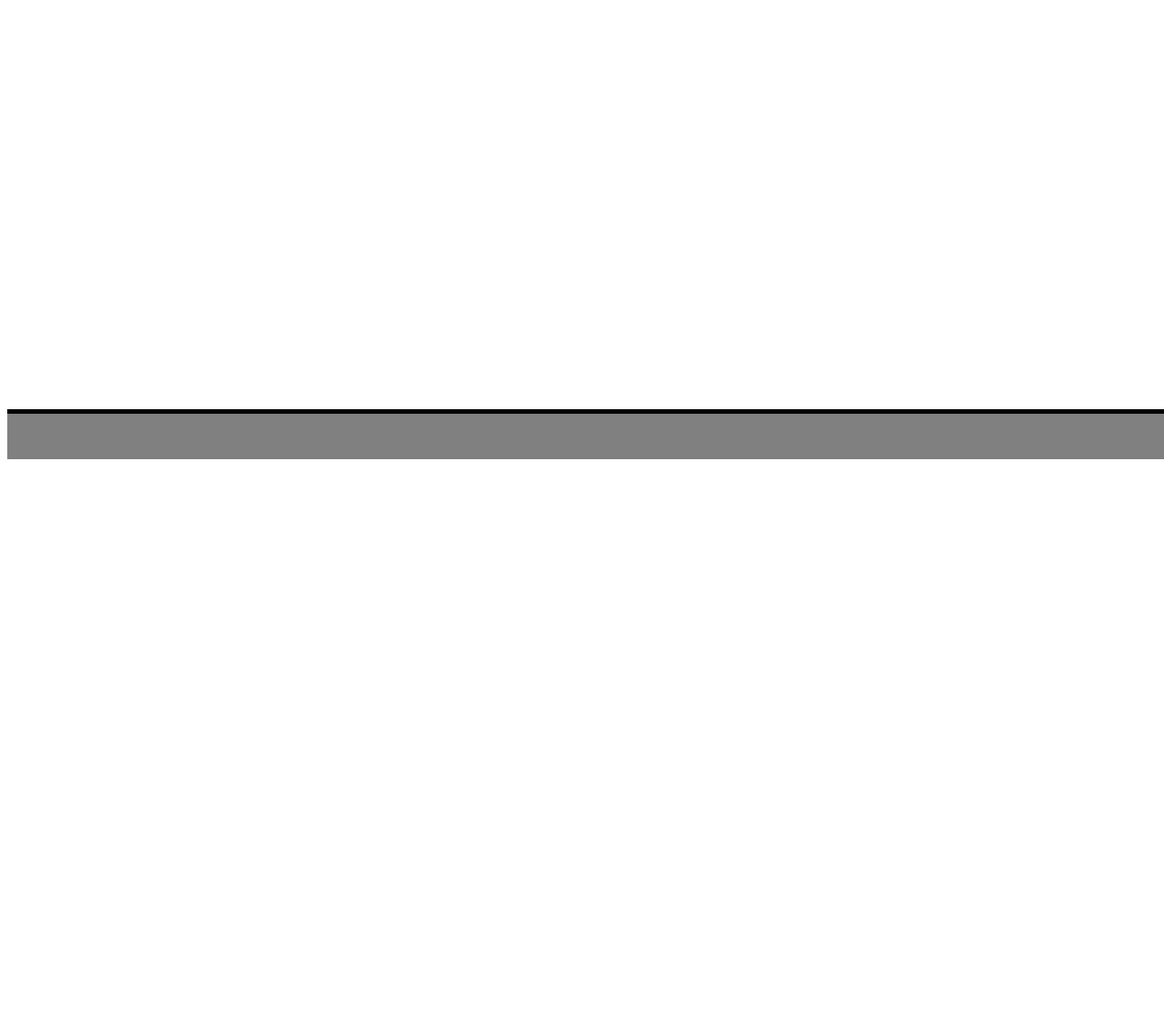
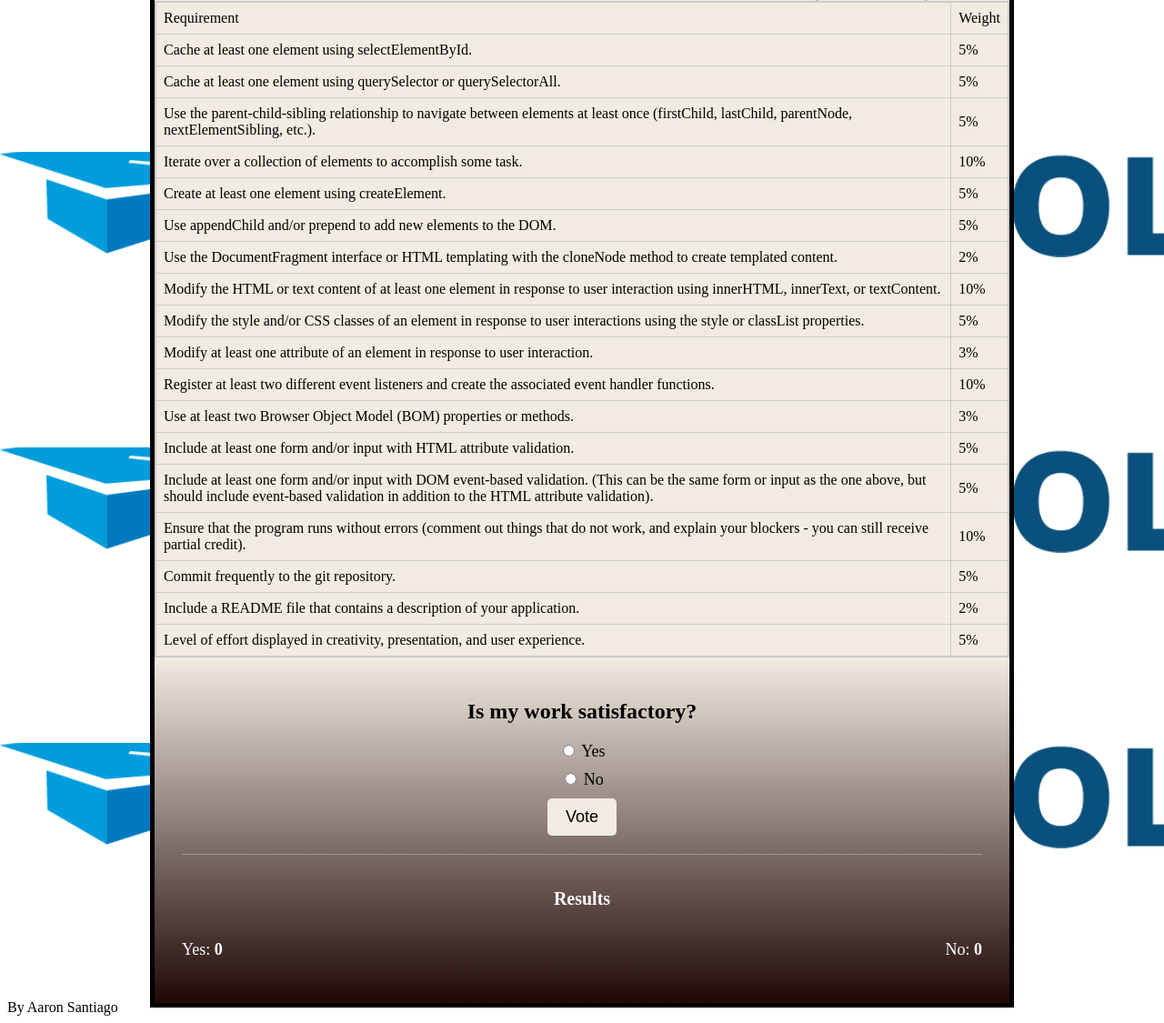
Before and after one commit to aSantia727/CapStone-2024-RTT-119-, a plain HTML site: page index.html in a window 1280 px wide. Shown: the part 588-1713 px from the top of the page at 91% size. Before the commit the page ends 1101 px from the top, so only its background shows below. Drawn offline with Linux system fonts and the light colour scheme.

Commit message:
push number 1 million

```diff
--- a/index.html
+++ b/index.html
@@ -4,24 +4,61 @@
     <meta charset="UTF-8">
     <meta name="viewport" content="width=device-width, initial-scale=1.0">
     <link rel="stylesheet" href="styles.css">
-    <title>Document</title>
+    <title>SBA-316</title>
 </head>
+<!-- HTML for header/body test/table begin-->
 <body>
-    <div id="main">
-        <div id="navBar">
-            <a href="">Home</a>
-            <a href="">Time Line</a>
-            <div id="logo"></div>
-            <a href="">History</a>
-            <a href="">Contact Us</a>
-        </div>
-        <div id="mid">
+    <div id="wrap">
+      <div id="header">
+        <h1>"SBA-316"</h1>
+      </div>
+      <div class="whatMustBeDone"> </div>
+      <table id="tableContainer"></table>
+<!-- HTML for header/body text/table end -->
+<!-- HTML for footer/poll begin -->
+      <div id="footer">
 
-        </div>
-        <div id="footer">
-
-        </div>
+        <div class="container">
+          <h1 class="poll-question">
+            Is my work satisfactory?
+          </h1>
+          <form id="question" class="question">
+              <label>
+                  <input type="radio" name="vote" value="yes"> Yes
+              </label>
+              <label>
+                  <input type="radio" name="vote" value="no"> No
+              </label>
+              <button type="submit"
+                      class="vote-button">
+                Vote
+              </button>
+          </form>
+          <div id="results" class="results">
+              <h2 class="results-title">
+                Results
+              </h2>
+              <div class="results-count">
+                  <p>Yes:
+                    <span id="yes-count"
+                          class="count">0
+                    </span>
+                  </p>
+                  <p>No:
+                    <span id="no-count"
+                               class="count">0
+                    </span>
+                  </p>
+              </div>
+          </div>
+      </div>
+      </div>
+<!-- HTML for footer/poll end -->
     </div>
-</body>
-<script> src = main.js </script>
+    <div id="ByAaronSantiago"> </div>
+  </body>
+<!-- JS is sorced into HTML -->
+<script src="main.js">
+</script>
 </html>
+<!-- END OF LINE -->
--- a/main.js
+++ b/main.js
@@ -0,0 +1,124 @@
+
+// const wrapSetting = document.getElementById("wrap");
+// wrapSetting.style.width = "940px";
+// wrapSetting.style.height = "auto";
+// wrapSetting.style.border = "5px solid black"
+// wrapSetting.style.marginLeft = "auto";
+// wrapSetting.style.marginRight = "auto";
+// wrapSetting.style.marginTop = "-9px";
+// wrapSetting.style.backgroundColor = "#F1EBE1";
+
+//  CSS styling through DOM for wrap (body) of page
+const wrapSetting = document.getElementById("wrap");
+wrapSetting.style.cssText = `
+  width: 940px;
+  height: auto;
+  border: 5px solid black;
+  margin: auto auto -9px;
+  background-color: #F1EBE1;
+`;
+
+console.log(wrapSetting.outerHTML);
+
+// const headerDiv = document.querySelector("#header");
+// headerDiv.className= "headerFont";
+// headerDiv.style.border = "1px solid #D3D3D3";
+// headerDiv.style.height = "200px";
+// headerDiv.textContent = ("SBA-316");
+
+//  CSS styling for header segment through DOM
+const headerDiv = document.querySelector("#header");
+headerDiv.classList.add("headerFont");
+headerDiv.style.cssText = `
+  border: 1px solid #D3D3D3;
+  height: 200px;
+`;
+headerDiv.textContent = "SBA-316";
+
+// Body text input through DOM / parent-child relationship used
+const oldestChild = document.querySelector(".whatMustBeDone")
+oldestChild.textContent=
+("This assessment measures your understanding of the Document Object Model (DOM) and your capability to implement its features in a practical manner. You have creative freedom in the topic, material, and purpose of the web application you will be developing, so have fun with it! However, remember to plan the scope of your project to the timeline you have been given.  This assessment has a total duration of two (2) days. This is a take-home assessment. You have two total days (including weekends and holidays) to work on this assessment. This assessment will be due at 5:00pm on the second day after it is assigned. Your instructor may provide you with class time to work on the assessment, schedule permitting.");
+
+// Attaching CSS styling to text above
+oldestChild.className= "basicFont";
+//const bodyOfText = document.getElementsByClassName("whatMustBeDone");
+
+//  table included...
+function tableGrade(data) {
+    const table = document.createElement('table');
+
+    for (let rowData of data) {
+      const row = document.createElement('tr');
+      for (let cellData of rowData) {
+        const cell = document.createElement('td');
+        cell.textContent = cellData;
+        row.appendChild(cell);
+      }
+      table.appendChild(row);
+    }
+
+    document.getElementById('tableContainer').appendChild(table);
+  }
+
+  //  data input into table above...
+  const tableData = [
+    ['Requirement', 'Weight'],
+    ['Cache at least one element using selectElementById.', '5%'],
+    ['Cache at least one element using querySelector or querySelectorAll.', '5%'],
+    ['Use the parent-child-sibling relationship to navigate between elements at least once (firstChild, lastChild, parentNode, nextElementSibling, etc.).', '5%'],
+    ['Iterate over a collection of elements to accomplish some task.', '10%'],
+    ['Create at least one element using createElement.', '5%'],
+    ['Use appendChild and/or prepend to add new elements to the DOM.', '5%'],
+    ['Use the DocumentFragment interface or HTML templating with the cloneNode method to create templated content.', '2%'],
+    ['Modify the HTML or text content of at least one element in response to user interaction using innerHTML, innerText, or textContent.', '10%'],
+    ['Modify the style and/or CSS classes of an element in response to user interactions using the style or classList properties.', '5%'],
+    ['Modify at least one attribute of an element in response to user interaction.', '3%'],
+    ['Register at least two different event listeners and create the associated event handler functions.', '10%'],
+    ['Use at least two Browser Object Model (BOM) properties or methods.', '3%'],
+    ['Include at least one form and/or input with HTML attribute validation.', '5%'],
+    ['Include at least one form and/or input with DOM event-based validation. (This can be the same form or input as the one above, but should include event-based validation in addition to the HTML attribute validation).', '5%'],
+    ['Ensure that the program runs without errors (comment out things that do not work, and explain your blockers - you can still receive partial credit).', '10%'],
+    ['Commit frequently to the git repository.', '5%'],
+    ['Include a README file that contains a description of your application.', '2%'],
+    ['Level of effort displayed in creativity, presentation, and user experience.',  '5%']
+  ];
+
+  console.log(tableGrade(tableData));
+
+  //  interactive voting section...
+  document.addEventListener("DOMContentLoaded", function () {
+    const pollForm = document.getElementById("question");
+    const yesCount = document.getElementById("yes-count");
+    const noCount = document.getElementById("no-count");
+    let yesVotes = 0;
+    let noVotes = 0;
+
+    pollForm.addEventListener("submit", function (e) {
+
+        e.preventDefault();
+        const formData = new FormData(pollForm);
+        const userVote = formData.get("vote");
+
+        if (userVote === "yes") {
+            yesVotes++;
+        } else if (userVote === "no") {
+            noVotes++;
+        }
+        updateResults();
+    });
+
+    function updateResults() {
+        yesCount.textContent = yesVotes;
+        noCount.textContent = noVotes;
+    }
+
+  })
+  const fragment = document.createElement('template');
+fragment.innerHTML = 'By Aaron Santiago';
+
+const clonedFragment = fragment.content.cloneNode(true);
+
+const byAaronSantiagoElement = document.getElementById('ByAaronSantiago');
+byAaronSantiagoElement.appendChild(clonedFragment);
+//END OF LINE//
--- a/styles.css
+++ b/styles.css
@@ -1,33 +1,94 @@
+/* CSS for body text and header begin */
 body{
-    width: 100%;
+    background-image: url(media/perScholasLogo.png);
+
 }
-#main{
-    width: 100%;
-    margin-left: auto;
-    margin-RIGHT: auto;
+.headerFont{
+    font-family: 'Courier New', Courier, monospace;
+    font-size: 200px;
+    text-align: center;
+}
+.basicFont{
+    font-family: 'Franklin Gothic Medium', 'Arial Narrow', Arial, sans-serif;
+    font-size: 30px;
+    margin-left: 20px;
+    margin-right: 20px
+}
+#header{
+    font: 100px;
+}
+/* CSS for body text and header bein */
+/* CSS for table begin */
+table {
+    border-collapse: collapse;
+    border: 1px solid #ccc;
+
 }
 
-#navBar{
-    display: flex;
-    font-family: 'Courier New', Courier, monospace;
-    font-size: x-large;
-    color: brown;
-    align-content: space-around;
-    border-bottom: 3px solid black;
-}
-a{
-    align-content: space-around;
-    width: auto;
-    margin-left: auto;
-    margin-right: auto;
+th, td {
+    padding: 8px;
+    text-align: left;
+    border: 1px solid #ccc;
+  }
+/* CSS for table End */
+/*Everything below here is used to create the poll */
+  .container {
+    background: linear-gradient(to bottom, #F1EBE1, #200808);
+    /* border-radius: 10px; */
+    box-shadow: 0 4px 6px rgba(0, 0, 0, 0.1);
+    color: #000000;
+    text-align: center;
+    padding: 30px;
 }
 
-#mid{
-    height: 1000px
+.poll-question {
+    font-size: 24px;
+    margin-bottom: 20px;
 }
 
-#footer{
-    border-top: 5px solid black;
-    height: 50px;
-    background-color: gray;
+.question label {
+    display: block;
+    margin-bottom: 10px;
+    font-size: 18px;
+    color: #000000;
 }
+
+.vote-button {
+    background-color: #F1EBE1;
+    color: #000000;
+    border: none;
+    padding: 10px 20px;
+    cursor: pointer;
+    font-size: 18px;
+    border-radius: 5px;
+    transition: background-color 0.3s ease-in-out;
+}
+
+.vote-button:hover {
+    background-color: #000000;
+    color: white;
+}
+
+.results {
+    margin-top: 20px;
+    padding-top: 20px;
+    border-top: 1px solid rgba(255, 255, 255, 0.3);
+}
+
+.results-title {
+    font-size: 20px;
+    color: white;
+}
+
+.results-count {
+    display: flex;
+    justify-content: space-between;
+    color: white;
+    font-size: 18px;
+    margin-top: 10px;
+}
+
+.count {
+    font-weight: bold;
+}
+/*END OF LINE*/
```
Also changed, not shown: media/greyBackground.jpg (added), media/perScholasLogo.png (added), 1 other file.
